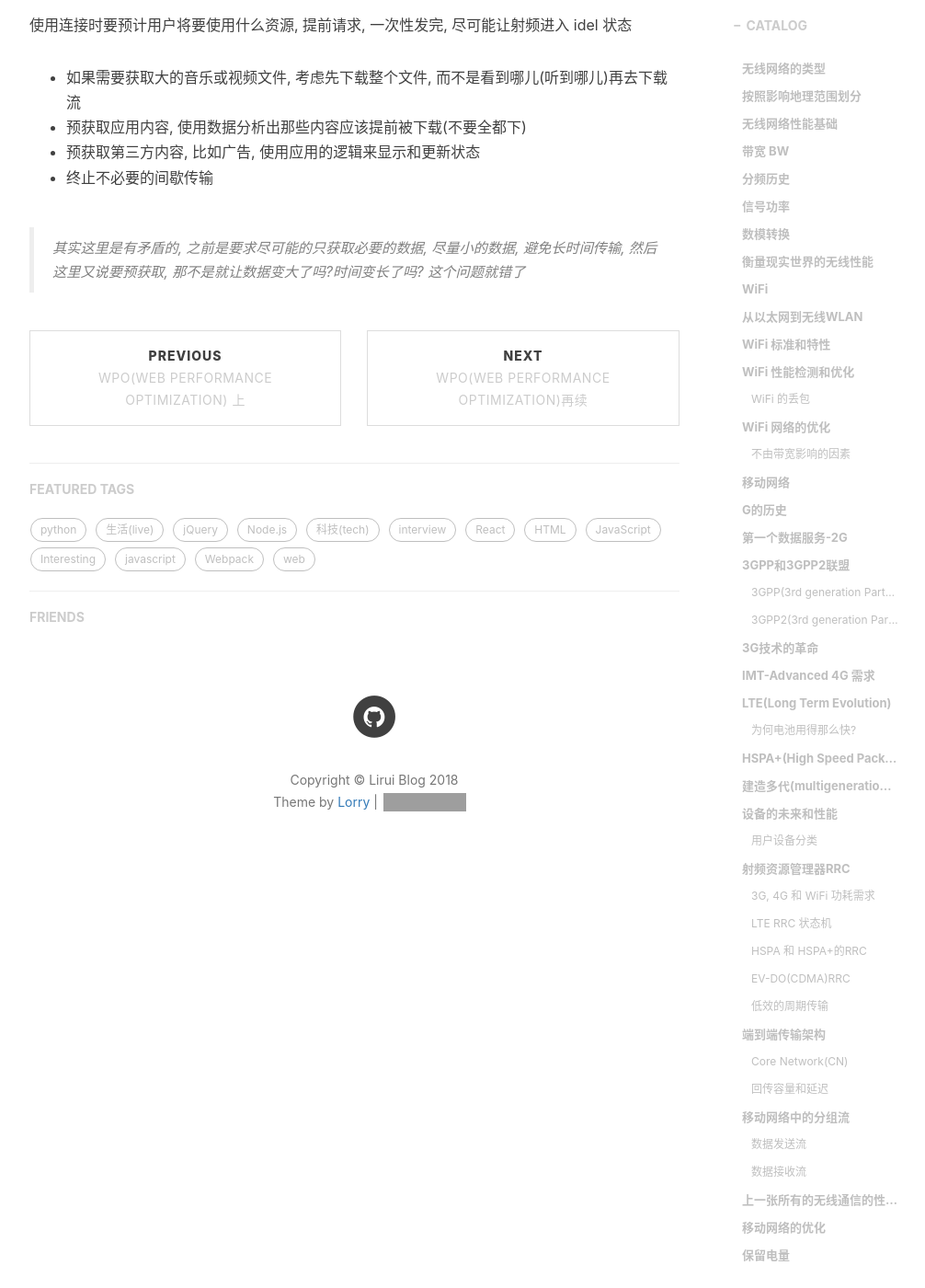
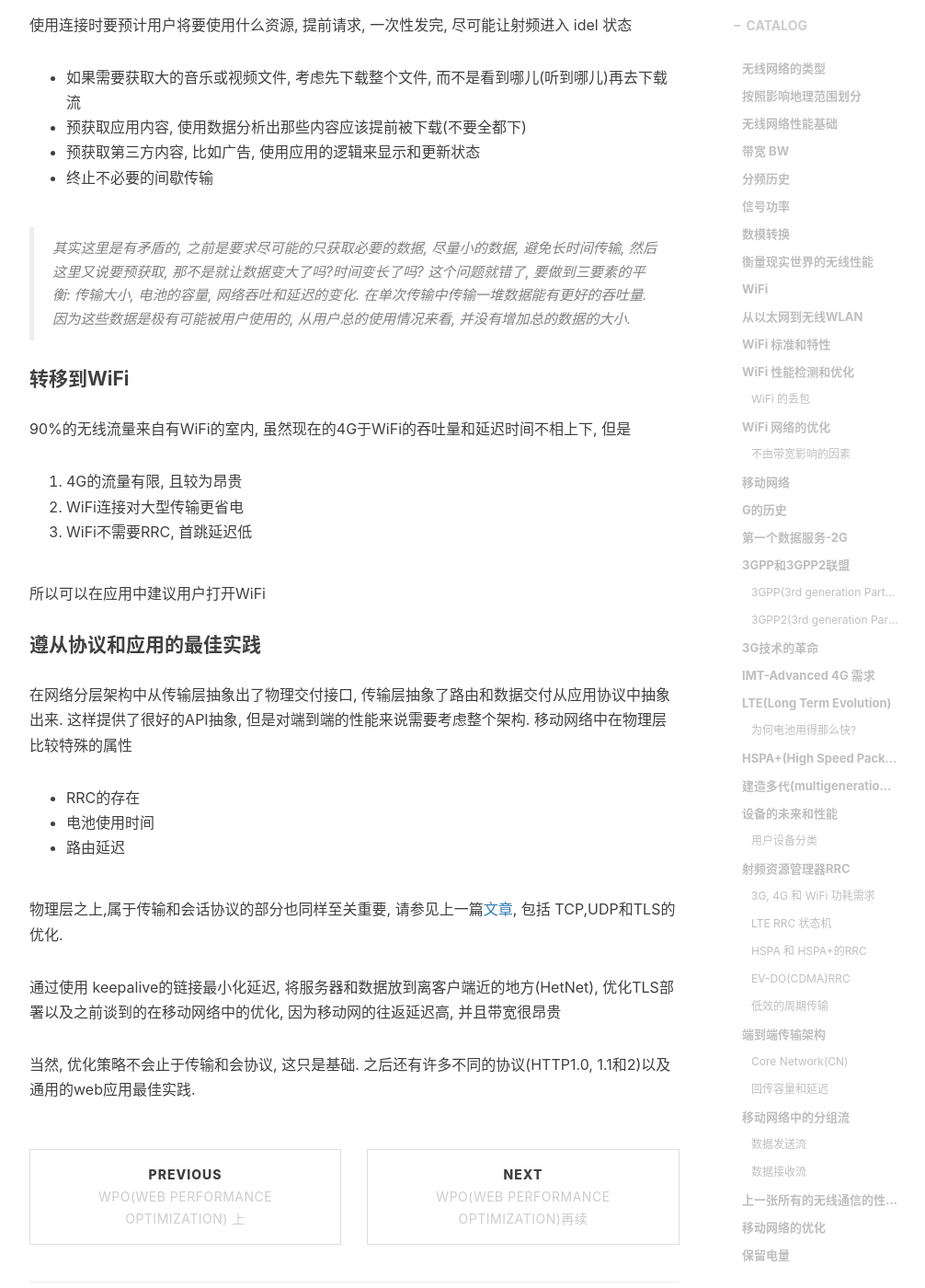
Before and after one commit to JiangLiruii/jiangliruii.github.io, a Jekyll site: the page built from _posts/2018-12-09-Optimize2.md, in a window 1280 px wide and 1400 px high, scrolled down 30466 px. Shown: the whole window at 92% size, without its empty margins (233-1239 px from the left). Built offline with Jekyll 4.4.1, drawn with Linux system fonts in a browser that asks for light colours; comment, search, counter and statistics services are not loaded; some of the changed text lies outside the part shown; grey boxes are pictures that could not be loaded.

Commit message:
finish wireless

```diff
--- a/_posts/2018-12-09-Optimize2.md
+++ b/_posts/2018-12-09-Optimize2.md
@@ -647,4 +647,25 @@ LTE 相对简化了很多架构, 一些组件被移除, 其他的被合并到一
 - 终止不必要的间歇传输
 
 > 其实这里是有矛盾的, 之前是要求尽可能的只获取必要的数据, 尽量小的数据, 避免长时间传输, 然后这里又说要预获取, 那不是就让数据变大了吗?时间变长了吗?
-> 这个问题就错了
+> 这个问题就错了, 要做到三要素的平衡: 传输大小, 电池的容量, 网络吞吐和延迟的变化. 在单次传输中传输一堆数据能有更好的吞吐量. 因为这些数据是极有可能被用户使用的, 从用户总的使用情况来看, 并没有增加总的数据的大小.
+
+#### 转移到WiFi
+90%的无线流量来自有WiFi的室内, 虽然现在的4G于WiFi的吞吐量和延迟时间不相上下, 但是
+1. 4G的流量有限, 且较为昂贵
+2. WiFi连接对大型传输更省电
+3. WiFi不需要RRC, 首跳延迟低
+
+所以可以在应用中建议用户打开WiFi
+
+#### 遵从协议和应用的最佳实践
+在网络分层架构中从传输层抽象出了物理交付接口, 传输层抽象了路由和数据交付从应用协议中抽象出来. 这样提供了很好的API抽象, 但是对端到端的性能来说需要考虑整个架构.
+移动网络中在物理层比较特殊的属性
+- RRC的存在
+- 电池使用时间
+- 路由延迟
+
+物理层之上,属于传输和会话协议的部分也同样至关重要, 请参见上一篇[文章](./2018-11-30-Optimize.md), 包括 TCP,UDP和TLS的优化.
+
+通过使用 keepalive的链接最小化延迟, 将服务器和数据放到离客户端近的地方(HetNet), 优化TLS部署以及之前谈到的在移动网络中的优化, 因为移动网的往返延迟高, 并且带宽很昂贵
+
+当然, 优化策略不会止于传输和会协议, 这只是基础. 之后还有许多不同的协议(HTTP1.0, 1.1和2)以及通用的web应用最佳实践.
```
